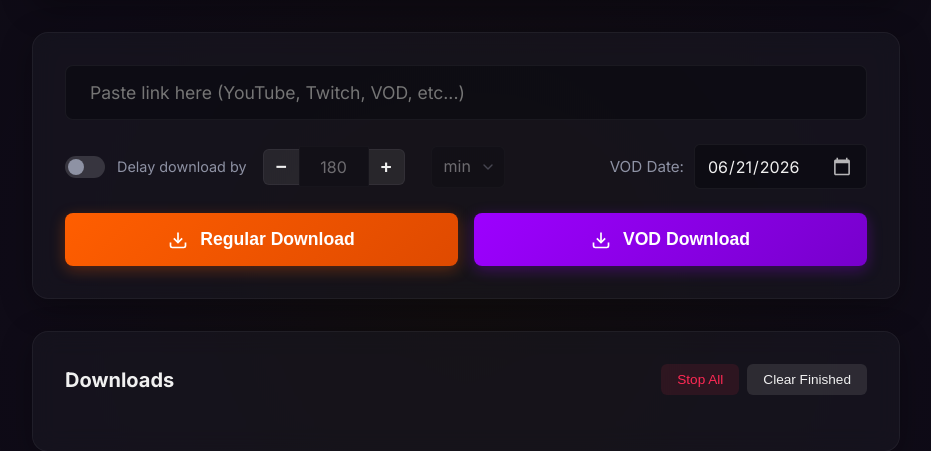
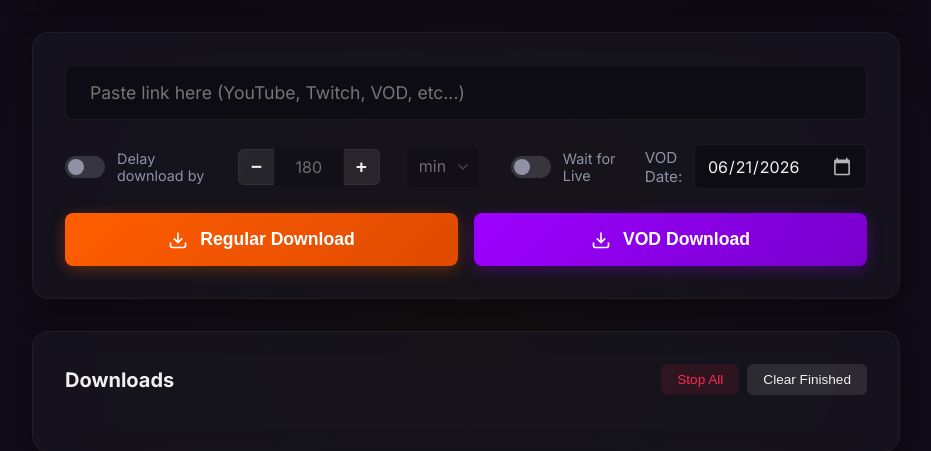
Before and after one commit to VellVee/WebApp-VOD-Downloader, a Flask app: page / in a window 1280 px wide. Shown: the part 106-557 px from the top of the page, without its empty margins (174-1105 px from the left). Run offline with Flask 3, Linux system fonts and the light colour scheme; data that the repository does not hold is empty.

Commit message:
feat: add wait-for-live download option with UI toggle and status tracking

```diff
--- a/app.py
+++ b/app.py
@@ -72,12 +72,13 @@ def load_tasks():
             task_status = {}
 
 class YTDLPRunner:
-    def __init__(self, client_id, url, profile, delay_mins=0, date_str=None):
+    def __init__(self, client_id, url, profile, delay_mins=0, date_str=None, wait_for_live=False):
         self.client_id = client_id
         self.url = url
-        self.profile = profile # 'default' or 'vod'
+        self.profile = profile
         self.delay_mins = int(delay_mins)
         self.date_str = date_str
+        self.wait_for_live = bool(wait_for_live)
         self.process = None
         self.cancelled = False
 
@@ -125,6 +126,12 @@ class YTDLPRunner:
                 '-o', os.path.join(base_path, output_template).replace('\\', '/')
             ])
 
+        if self.wait_for_live:
+            cmd.extend([
+                '--wait-for-video', '15',
+                '--live-from-start'
+            ])
+
         cmd.extend([
             '--',
             self.url
@@ -143,7 +150,8 @@ class YTDLPRunner:
                 'title': 'Waiting...' if self.delay_mins > 0 else 'Starting...',
                 'log': [],
                 'created_at': time.time(),
-                'target_start_time': target_start_time
+                'target_start_time': target_start_time,
+                'wait_for_live': self.wait_for_live
             }
             active_downloaders[self.client_id] = self
             save_tasks()
@@ -190,11 +198,9 @@ class YTDLPRunner:
 
                 task_status[self.client_id]['log'].append(line_clean)
 
-                # Keep log size reasonable
                 if len(task_status[self.client_id]['log']) > 50:
                     task_status[self.client_id]['log'] = task_status[self.client_id]['log'][-50:]
 
-                # Extract title
                 if line_clean.startswith('YT-DLP-TITLE:'):
                     title = line_clean.split('YT-DLP-TITLE:', 1)[1].strip()
                     if self.profile == 'vod' and self.date_str:
@@ -202,7 +208,6 @@ class YTDLPRunner:
                     else:
                         task_status[self.client_id]['title'] = title
 
-                # Extract progress
                 if '[download]' in line_clean and '%' in line_clean:
                     progress_match = re.search(r'(\d+\.\d+)%', line_clean)
                     if progress_match:
@@ -253,9 +258,10 @@ def index():
 def add_download():
     data = request.json
     url = data.get('url', '').strip()
-    profile = data.get('profile', 'default') # 'default' or 'vod'
+    profile = data.get('profile', 'default')
     delay_mins = int(data.get('delay_mins', 0))
     date_str = data.get('date', '').strip()
+    wait_for_live = bool(data.get('wait_for_live', False))
 
     if not url:
         return jsonify({"error": "URL required"}), 400
@@ -268,7 +274,7 @@ def add_download():
         date_str = re.sub(r'[^a-zA-Z0-9_\-]', '', date_str)
 
     client_id = str(uuid.uuid4())
-    runner = YTDLPRunner(client_id, url, profile, delay_mins, date_str)
+    runner = YTDLPRunner(client_id, url, profile, delay_mins, date_str, wait_for_live)
     t = threading.Thread(target=runner.run, daemon=True)
     t.start()
     return jsonify({"id": client_id})
@@ -327,7 +333,6 @@ def clear_finished():
 @app.route('/api/settings', methods=['GET'])
 def api_get_settings():
     settings = load_settings()
-    # Don't expose the password to the frontend
     if 'admin_password' in settings:
         del settings['admin_password']
     return jsonify(settings)
@@ -338,7 +343,6 @@ def api_save_settings():
     current_settings = load_settings()
     provided_password = new_settings.get('password', '')
 
-    # Check if the provided password matches the stored password
     if provided_password != current_settings.get('admin_password', 'admin'):
         return jsonify({"error": "Unauthorized. Invalid password."}), 401
 
@@ -347,7 +351,6 @@ def api_save_settings():
     if new_password:
         admin_password = new_password
 
-    # We only update the paths and port, preserve the password
     updated_settings = {
         "default_path": new_settings.get("default_path", current_settings.get("default_path")),
         "vod_path": new_settings.get("vod_path", current_settings.get("vod_path")),
--- a/static/app.js
+++ b/static/app.js
@@ -4,6 +4,7 @@ document.addEventListener('DOMContentLoaded', () => {
     const delayCb = document.getElementById('delay-cb');
     const delayMins = document.getElementById('delay-mins');
     const delayUnit = document.getElementById('delay-unit');
+    const waitLiveCb = document.getElementById('wait-live-cb');
     const vodDate = document.getElementById('vod-date');
     const btnDefault = document.getElementById('btn-default');
     const btnVod = document.getElementById('btn-vod');
@@ -186,15 +187,17 @@ document.addEventListener('DOMContentLoaded', () => {
             }
         }
 
+        const wLive = waitLiveCb.checked;
         let dateVal = vodDate.value;
 
         try {
             await fetch('/api/download', {
                 method: 'POST',
                 headers: {'Content-Type': 'application/json'},
-                body: JSON.stringify({ url, profile, delay_mins: dMins, date: dateVal })
+                body: JSON.stringify({ url, profile, delay_mins: dMins, date: dateVal, wait_for_live: wLive })
             });
             urlInput.value = '';
+            waitLiveCb.checked = false;
             fetchTasks();
         } catch (e) {
             console.error(e);
@@ -273,7 +276,11 @@ document.addEventListener('DOMContentLoaded', () => {
             if (task.status === 'error (interrupted)') {
                 statusText = 'Interrupted';
             } else if (task.status === 'started') {
-                statusText = 'downloading';
+                if (task.wait_for_live && (task.progress || 0) === 0) {
+                    statusText = 'waiting for live';
+                } else {
+                    statusText = 'downloading';
+                }
             } else if (task.status === 'waiting') {
                 if (task.target_start_time) {
                     const remainingSeconds = Math.max(0, Math.floor(task.target_start_time - (Date.now() / 1000)));
--- a/templates/index.html
+++ b/templates/index.html
@@ -61,6 +61,13 @@
                     <option value="min">min</option>
                     <option value="hr">hr</option>
                 </select>
+                <label class="toggle-row">
+                    <span class="toggle-switch">
+                        <input type="checkbox" id="wait-live-cb">
+                        <span class="toggle-slider"></span>
+                    </span>
+                    Wait for Live
+                </label>
                 <div style="margin-left: auto; display: flex; align-items: center;">
                     <label for="vod-date" style="margin-right: 10px;">VOD Date:</label>
                     <input type="date" id="vod-date" class="date-picker">
```
